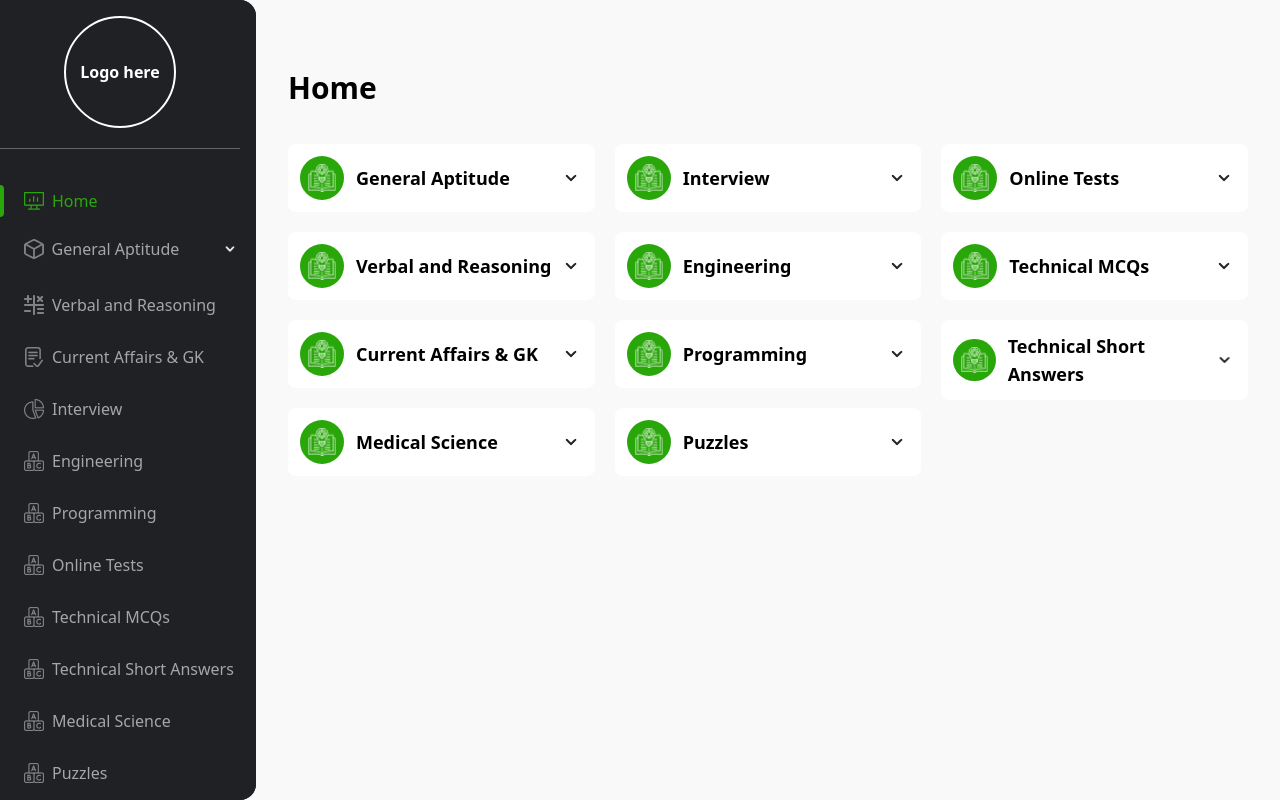
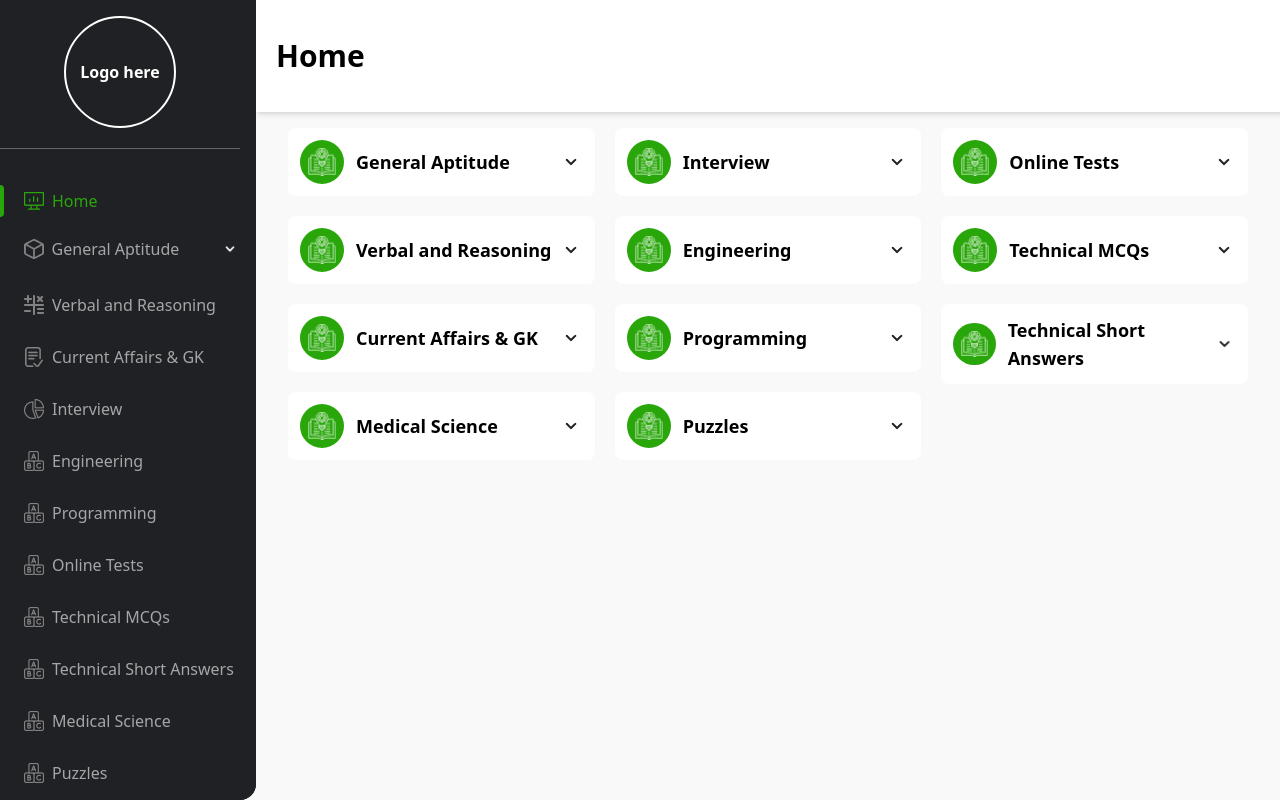
Before and after one commit to izumshahid/mcq-learning-app, a Next.js app: page / in a window 1280 px wide. Built offline with nearby package versions, Linux system fonts and the light colour scheme.

Commit message:
made header fixed and handled body UI

```diff
--- a/src/app/LayoutChild.js
+++ b/src/app/LayoutChild.js
@@ -43,7 +43,7 @@ const LayoutChild = ({ children }) => {
             ></div>
           ) : null}
 
-          <main className="lg:ml-64 lg:max-w-[80%] overflow-x-hidden">
+          <main className="lg:ml-64 lg:max-w-[80%] overflow-x-hidden pt-14 md:pt-24">
             {children}
           </main>
         </div>
--- a/src/sections/Header.js
+++ b/src/sections/Header.js
@@ -45,7 +45,7 @@ const Header = () => {
     <div
       className={`${
         activeNav?.link == "/" ? "flex items-center" : ""
-      } h-28 lg:ml-64 lg:max-w-[80%] overflow-x-hidden`}
+      } h-13 md:h-28 lg:ml-64 lg:max-w-full overflow-x-hidden fixed top-0 left-0 w-full bg-white z-50 px-5 py-3 shadow-md`}
     >
       <div
         className={`${
@@ -89,7 +89,7 @@ const Header = () => {
               </Link>
             </div>
           )}
-          <h3 className="text-3xl font-bold">{activeNav?.title}</h3>
+          <h3 className="text-lg md:text-3xl font-bold">{activeNav?.title}</h3>
         </div>
       </div>
     </div>
--- a/src/sections/Sidebar.js
+++ b/src/sections/Sidebar.js
@@ -23,13 +23,13 @@ function Sidebar() {
 
   return (
     <aside
-      className={`bg-main_black_color lg:left-auto lg:top-auto lg:translate-x-0 shrink-0 -translate-x-64 w-64 lg:w-64 rounded-tr-2xl rounded-br-2xl 2xl:!w-64 fixed z-20 duration-500 ease-in-out ${
+      className={`bg-main_black_color lg:left-auto lg:top-auto lg:translate-x-0 shrink-0 -translate-x-64 w-64 lg:w-64  rounded-br-2xl 2xl:!w-64 fixed z-[60] duration-500 ease-in-out ${
         sidebarExpanded ? "translate-x-0" : "-translate-x-64"
       }`}
     >
       <div
         id="sidebar"
-        className={`flex flex-col absolute h-screen z-30 left-0 top-0 lg:static lg:left-auto lg:top-auto lg:translate-x-0 py-4 pr-4 rounded-tr-2xl rounded-br-2xl bg-main_black_color transition-all duration-500 ease-in-out ${
+        className={`flex flex-col absolute h-screen z-[70] left-0 top-0 lg:static lg:left-auto lg:top-auto lg:translate-x-0 py-4 pr-4  rounded-br-2xl bg-main_black_color transition-all duration-500 ease-in-out ${
           sidebarExpanded ? "translate-x-0" : "-translate-x-64"
         }`}
       >
```
